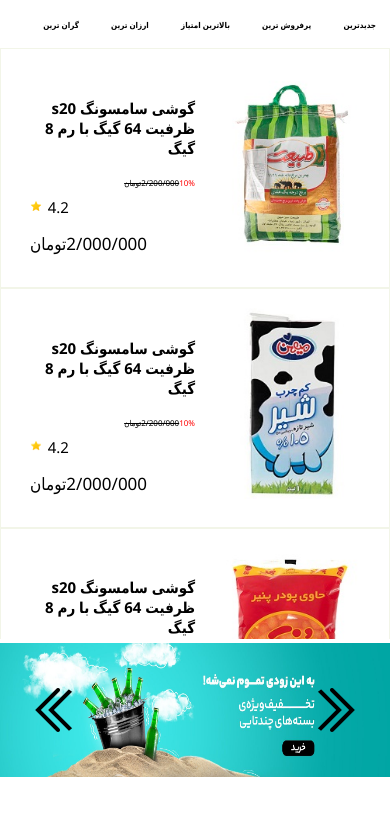
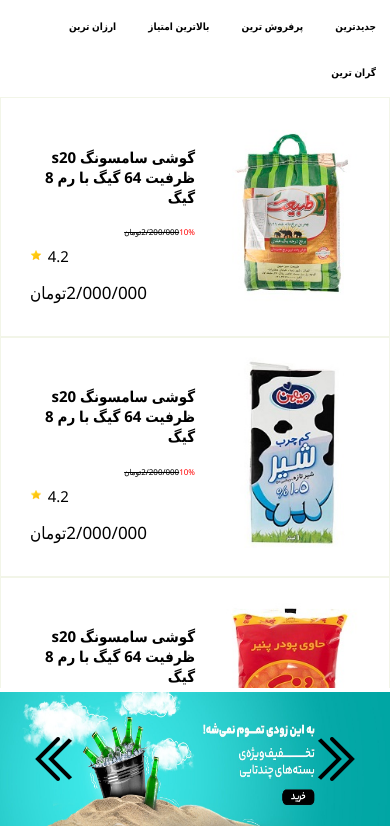
Before and after one commit to SinaAfzali/web-onlineshop, a plain HTML site: page index.html in a window 390 px wide. Shown: the part 100-931 px from the top of the page. Before the commit the page ends 882 px from the top, so only its background shows below. Drawn offline with Linux system fonts and the light colour scheme.

Commit message:
Update index.css

```diff
--- a/index.css
+++ b/index.css
@@ -121,7 +121,7 @@ header {
   padding: 14px;
   background-color: #fff;
   text-decoration: none;
-  font-size: 17px;
+  font-size: 18px;
   font-weight: bolder;
   border-radius: 5px;
   margin-bottom: 1vw;
@@ -171,7 +171,7 @@ header {
     grid-template-columns: repeat(4,1fr);
   }
   .pill-nav a {
-    font-size: 14px;
+    font-size: 16px;
   }
 }
 @media (max-width: 920px){
@@ -179,7 +179,7 @@ header {
     grid-template-columns: repeat(3,1fr);
   }
   .pill-nav a {
-    font-size: 12px;
+    font-size: 14px;
   }
 }
 @media (max-width: 768px){
@@ -187,7 +187,7 @@ header {
     grid-template-columns: repeat(2,1fr);
   }
   .pill-nav a {
-    font-size: 10px;
+    font-size: 12px;
   }
   .headerGif{
     width: 100%;
@@ -246,7 +246,7 @@ header {
     grid-template-columns: repeat(1,1fr);
   }
   .pill-nav a {
-    font-size: 8px;
+    font-size: 10px;
   }
   .headerGif{
     width: 100%;
```
